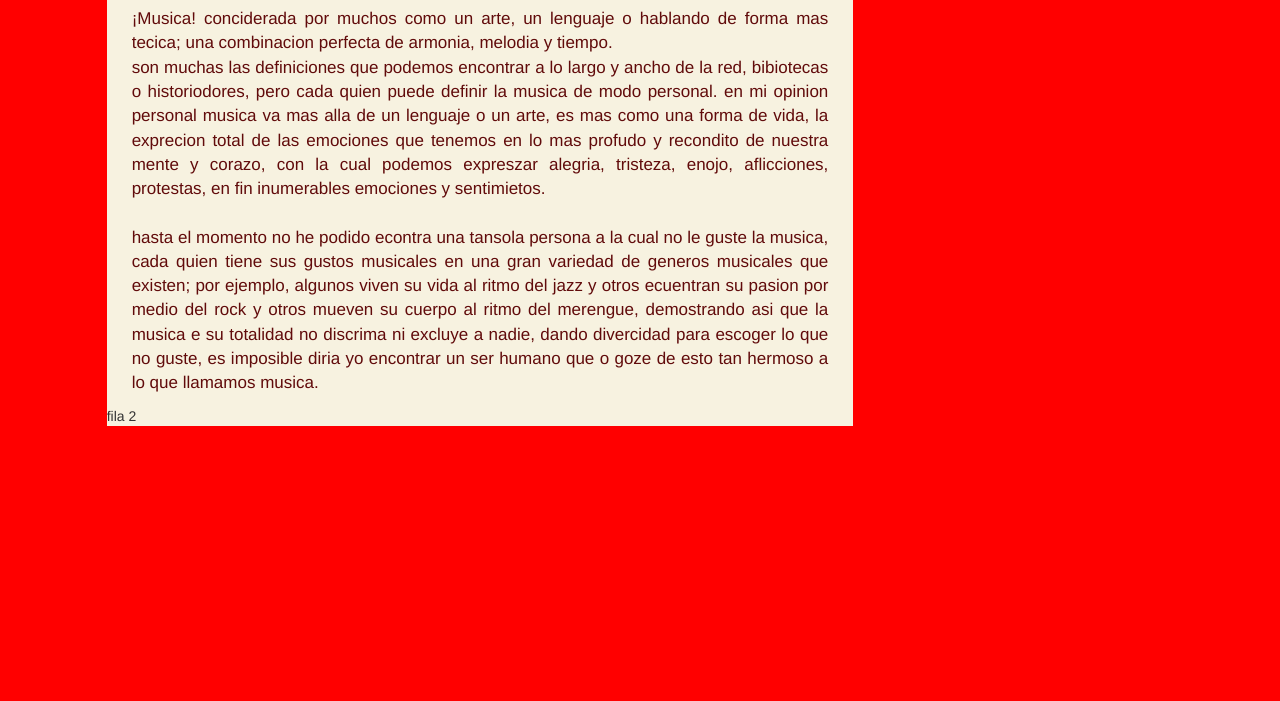
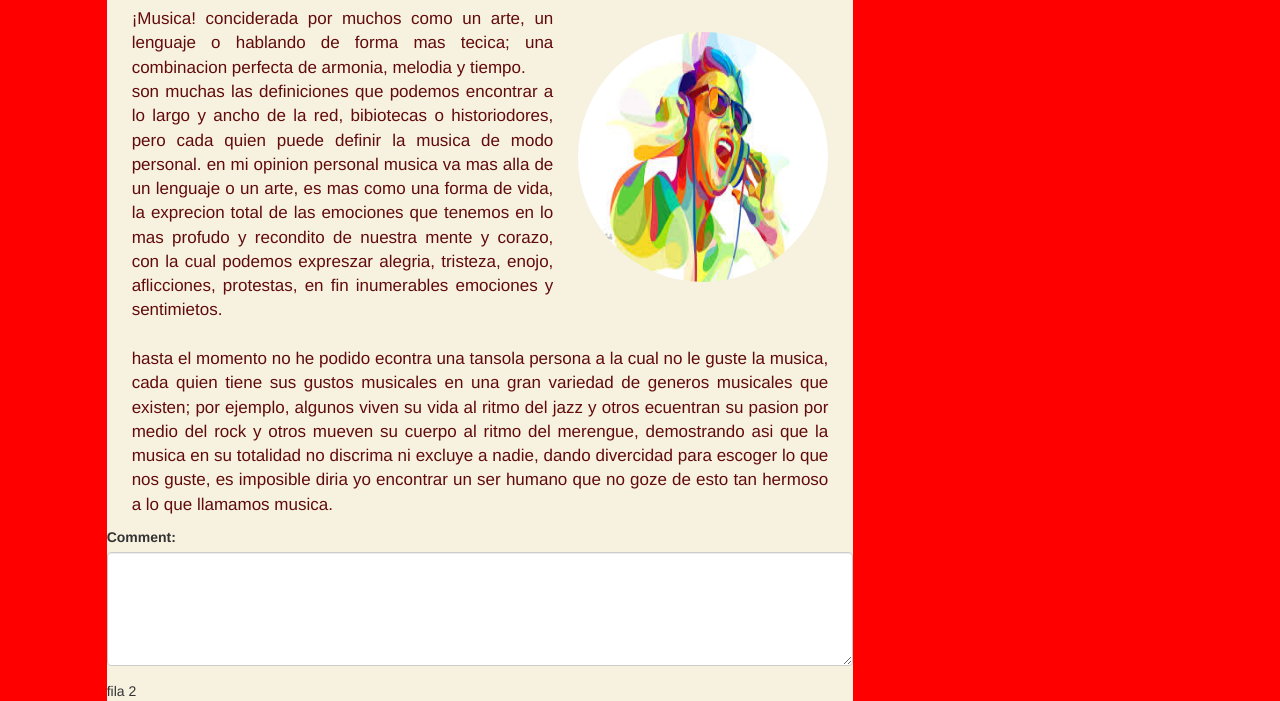
Before and after one commit to donjoad/blog, a plain HTML site: page index.html in a window 1280 px wide. Shown: the part 279-980 px from the top of the page. Before the commit the page ends 800 px from the top, so only its background shows below. Drawn offline with Linux system fonts and the light colour scheme.

Commit message:
text area fase 1

```diff
--- a/css/estilos.css
+++ b/css/estilos.css
@@ -31,3 +31,11 @@ body{
 	font-size: 17px;
 	color: #610B0B;
 }
+#im2{
+	width: 250px;
+	height: 250px;
+	margin:25px;
+}
+#comment{
+	float: center;
+}
--- a/index.html
+++ b/index.html
@@ -68,7 +68,14 @@
       <div class="col-lg-7 col-lg-offset-1" style="background-color: blue;" >
         <div class="row" style="background-color: #F7F2E0;">
           <h1 id="titulo1">El Mundo de la Musica</h1>
-          <p id="articulo1" style="text-align:justify;">¡Musica! conciderada por muchos como un arte, un lenguaje o hablando de forma mas tecica; una combinacion perfecta de armonia, melodia y tiempo.<br> son muchas las definiciones que podemos encontrar a lo largo y ancho de la red, bibiotecas o historiodores, pero cada quien puede definir la musica de modo personal. en mi opinion personal musica va mas alla de un lenguaje o un arte, es mas como una forma de vida, la exprecion total de las emociones que tenemos en lo mas profudo y recondito de nuestra mente y corazo, con la cual podemos expreszar alegria, tristeza, enojo, aflicciones, protestas, en fin inumerables emociones y sentimietos.<br><br> hasta el momento no he podido econtra una tansola persona a la cual no le guste la musica, cada quien tiene sus gustos musicales en una gran variedad de generos musicales que existen; por ejemplo, algunos viven su vida al ritmo del jazz y otros ecuentran su pasion por medio del rock y otros mueven su cuerpo al ritmo del merengue, demostrando asi que la musica e su totalidad no discrima ni excluye a nadie, dando divercidad para escoger lo que no guste, es imposible diria yo encontrar un ser humano que o goze de esto tan hermoso a lo que llamamos musica.</p>
+          <img src="imagenes/imagen1.jpg" id="im2" class="img-circle" width="120px" style="float: right;">
+          <p id="articulo1" style="text-align:justify;">¡Musica! conciderada por muchos como un arte, un lenguaje o hablando de forma mas tecica; una combinacion perfecta de armonia, melodia y tiempo.<br> son muchas las definiciones que podemos encontrar a lo largo y ancho de la red, bibiotecas o historiodores, pero cada quien puede definir la musica de modo personal. en mi opinion personal musica va mas alla de un lenguaje o un arte, es mas como una forma de vida, la exprecion total de las emociones que tenemos en lo mas profudo y recondito de nuestra mente y corazo, con la cual podemos expreszar alegria, tristeza, enojo, aflicciones, protestas, en fin inumerables emociones y sentimietos.<br><br> hasta el momento no he podido econtra una tansola persona a la cual no le guste la musica, cada quien tiene sus gustos musicales en una gran variedad de generos musicales que existen; por ejemplo, algunos viven su vida al ritmo del jazz y otros ecuentran su pasion por medio del rock y otros mueven su cuerpo al ritmo del merengue, demostrando asi que la musica en su totalidad no discrima ni excluye a nadie, dando divercidad para escoger lo que nos guste, es imposible diria yo encontrar un ser humano que no goze de esto tan hermoso a lo que llamamos musica.</p>
+          <form>
+             <div class="form-group">
+                <label for="comment">Comment:</label>
+                  <textarea class="form-control" rows="5" id="comment"></textarea>
+            </div>
+          </form>
         </div>
         <div class="row" style="background-color: #F7F2E0;">fila 2</div>
       </div>
```
Also changed, not shown: imagenes/imagen1.jpg (added), 1 other file.
